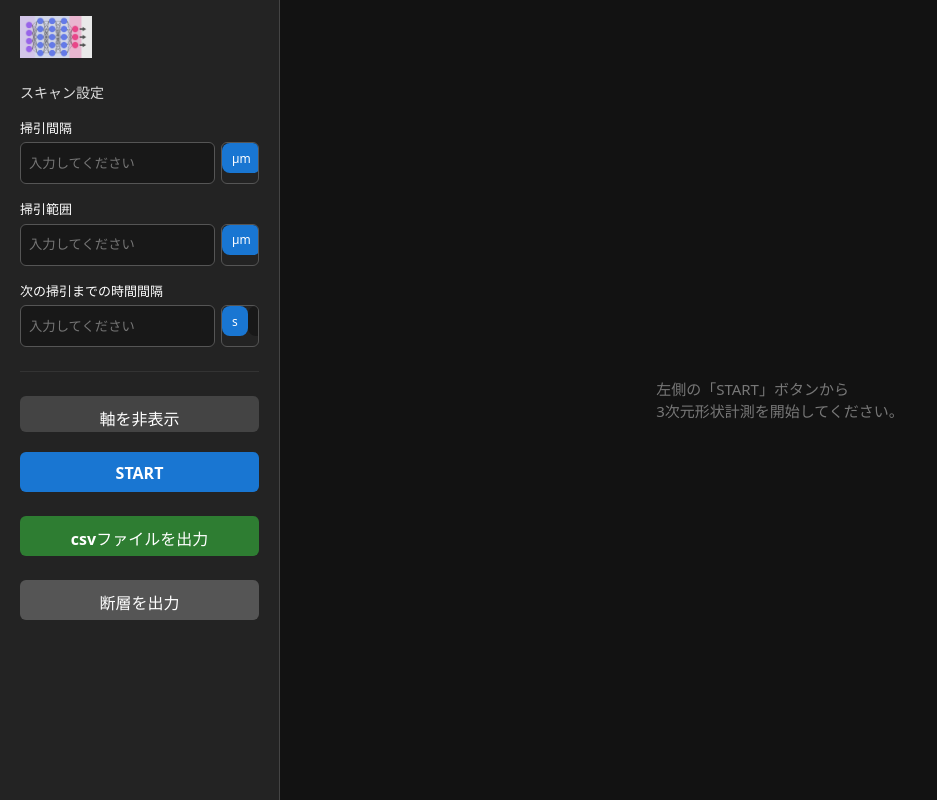
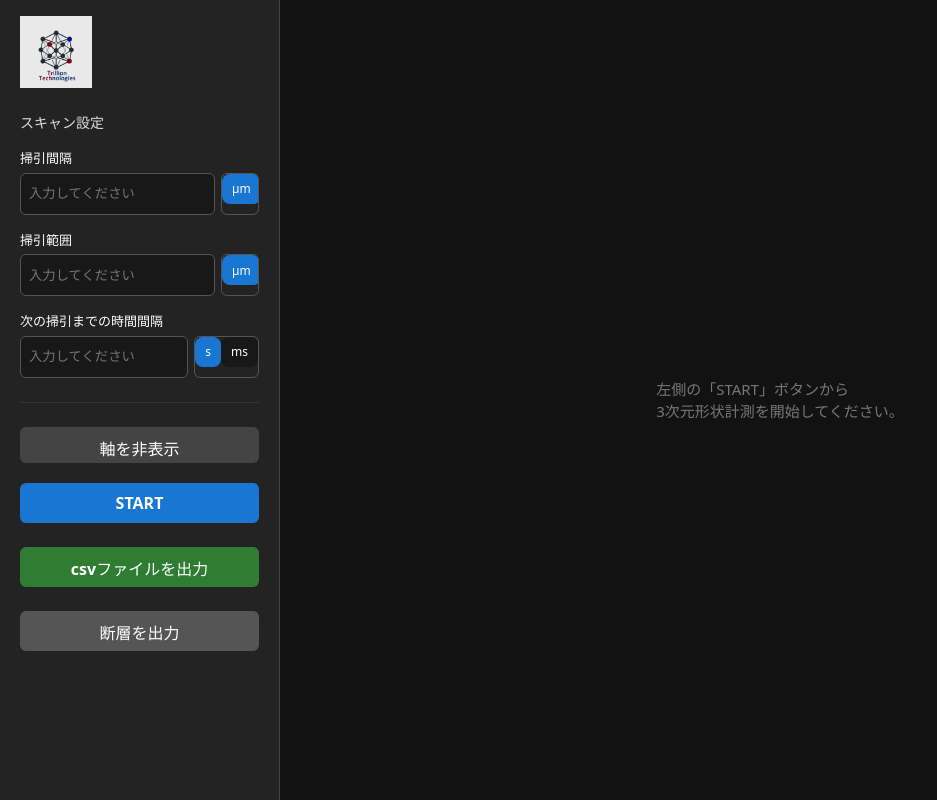
Before and after one commit to 0122POND/optical-device-ui, a React app in the folder frontend/: page / in a window 1280 px wide. Shown: the whole page, without its empty margins (0-937 px from the left). Built offline with nearby package versions, Linux system fonts and the light colour scheme; the HTML template or start-up script is replaced by a standard one.

Commit message:
[fix] logoを修正

```diff
--- a/frontend/src/App.tsx
+++ b/frontend/src/App.tsx
@@ -83,10 +83,10 @@ function App() {
   // 確認ダイアログの表示フラグ
   const [showConfirm, setShowConfirm] = useState(false);
 
-  // ★ 確認ダイアログの種類（3D開始 or CSV出力）
+  // 確認ダイアログの種類（3D開始 or CSV出力）
   const [confirmMode, setConfirmMode] = useState<"plot" | "csv" | null>(null);
 
-  // ★ 3Dグラフを表示するかどうか
+  // 3Dグラフを表示するかどうか
   const [showPlot, setShowPlot] = useState(false);
 
   // 断層グラフを表示するかどうか
@@ -95,7 +95,7 @@ function App() {
   // どの行を断層として使うか（ここでは y方向の中央）
   const [sliceIndex] = useState(Math.floor(GRID_SIZE / 2));
 
-   // ★ 掃引関連の入力値 & 単位
+   // 掃引関連の入力値 & 単位
   const [sweepInterval, setSweepInterval] = useState("");
   const [sweepRange, setSweepRange] = useState("");
   const [sweepIntervalUnit, setSweepIntervalUnit] = useState<"um" | "mm">("um");
@@ -104,8 +104,6 @@ function App() {
   // 次の掃引までの時間間隔 & 単位 (s / ms)
   const [sweepTimeInterval, setSweepTimeInterval] = useState("");
   const [sweepTimeUnit, setSweepTimeUnit] = useState<"s" | "ms">("s");
-
-
 
   const [zData, setZData] = useState<(number | null)[][] | null>(null);
 
@@ -228,13 +226,13 @@ useEffect(() => {
   };
   }, [showSlice, zData, sliceIndex]);
 
-  // 「はい」が押されたときの処理（モードごとに分岐）
+// 「はい」が押されたときの処理（モードごとに分岐）
   const handleConfirmOk = () => {
     if (confirmMode === "plot") {
       setShowPlot(true);
       console.log("3次元形状計測を開始します");
     } else if (confirmMode === "csv") {
-      // zData があればそれを書き出し、なければその場で生成して出力
+// zData があればそれを書き出し、なければその場で生成して出力
       if (zData) {
         downloadCSV(zData, "surface.csv");
       } else {
@@ -292,7 +290,7 @@ useEffect(() => {
             }}
           >
             <img
-              src="/logo.png"
+              src="/logo.jpg"
               alt="Company Logo"
               style={{ width: "72px", height: "auto", opacity: 0.9 }}
             />
@@ -440,6 +438,7 @@ useEffect(() => {
                 onChange={e => setSweepTimeInterval(e.target.value)}
                 style={{
                   flex: 1,
+                  minWidth: 0,
                   height: "32px",
                   padding: "4px 8px",
                   borderRadius: "6px",
```
Also changed, not shown: frontend/public/logo.jpg (added), frontend/public/logo.png (deleted).
